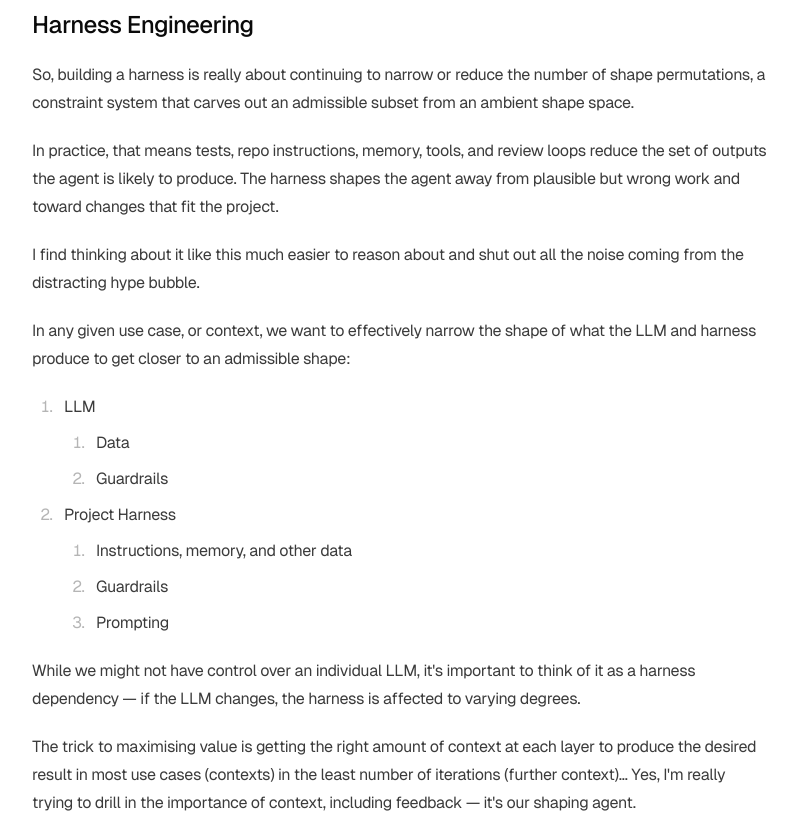
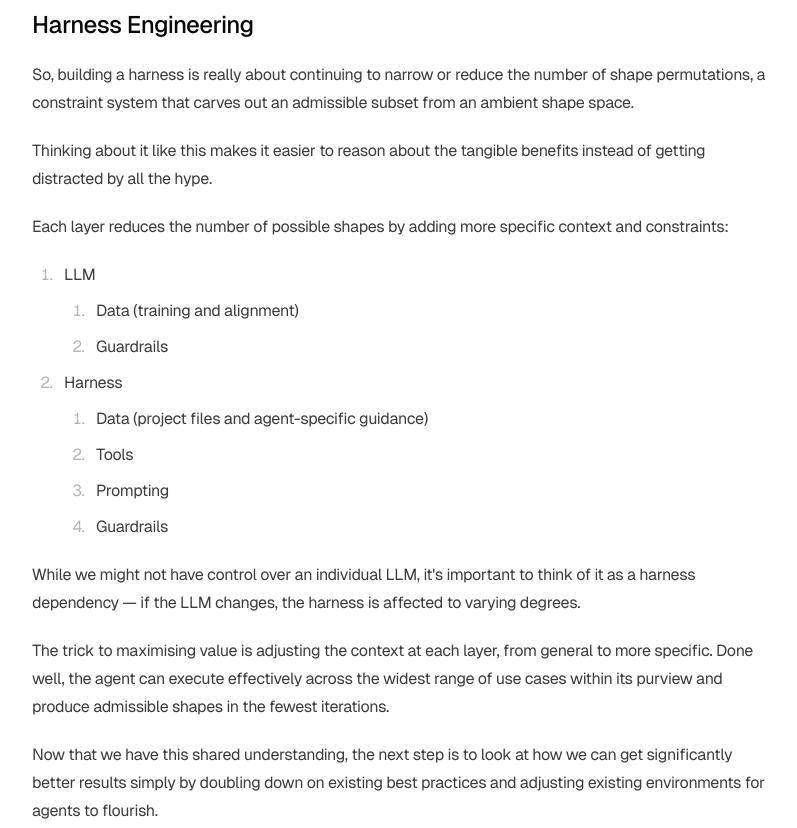
Before and after one commit to nomasprime/www, an Astro site: page /posts/integrate-an-ai-software-engineering-agent/reimagine-harness-engineering in a window 1280 px wide. Shown: the part 1480-2308 px from the top of the page, without its empty margins (240-1037 px from the left). Built offline with nearby package versions, Linux system fonts and the light colour scheme; Astro itself is replaced by a stand-in of ours.

```diff
--- a/src/content/posts/integrate-an-ai-software-engineering-agent/reimagine-harness-engineering.mdx
+++ b/src/content/posts/integrate-an-ai-software-engineering-agent/reimagine-harness-engineering.mdx
@@ -27,22 +27,21 @@
 
 So, building a harness is really about continuing to narrow or reduce the number of shape permutations, a constraint system that carves out an admissible subset from an ambient shape space.
 
-In practice, that means tests, repo instructions, memory, tools, and review loops reduce the set of outputs the agent is likely to produce. The harness shapes the agent away from plausible but wrong work and toward changes that fit the project.
+Thinking about it like this makes it easier to reason about the tangible benefits instead of getting distracted by all the hype.
 
-I find thinking about it like this much easier to reason about and shut out all the noise coming from the distracting hype bubble.
-
-In any given use case, or context, we want to effectively narrow the shape of what the LLM and harness produce to get closer to an admissible shape:
+Each layer reduces the number of possible shapes by adding more specific context and constraints:
 
 1. LLM
-    1. Data
+    1. Data (training and alignment)
     2. Guardrails
-2. Project Harness
-    1. Instructions, memory, and other data
-    2. Guardrails
+2. Harness
+    1. Data (project files and agent-specific guidance)
+    2. Tools
     3. Prompting
+    4. Guardrails
 
 While we might not have control over an individual LLM, it's important to think of it as a harness dependency — if the LLM changes, the harness is affected to varying degrees.
 
-The trick to maximising value is getting the right amount of context at each layer to produce the desired result in most use cases (contexts) in the least number of iterations (further context)… Yes, I'm really trying to drill in the importance of context, including feedback — it's our shaping agent.
+The trick to maximising value is adjusting the context at each layer, from general to more specific. Done well, the agent can execute effectively across the widest range of use cases within its purview and produce admissible shapes in the fewest iterations.
 
 Now that we have this shared understanding, the next step is to look at how we can get significantly better results simply by doubling down on existing best practices and adjusting existing environments for agents to flourish.
```
